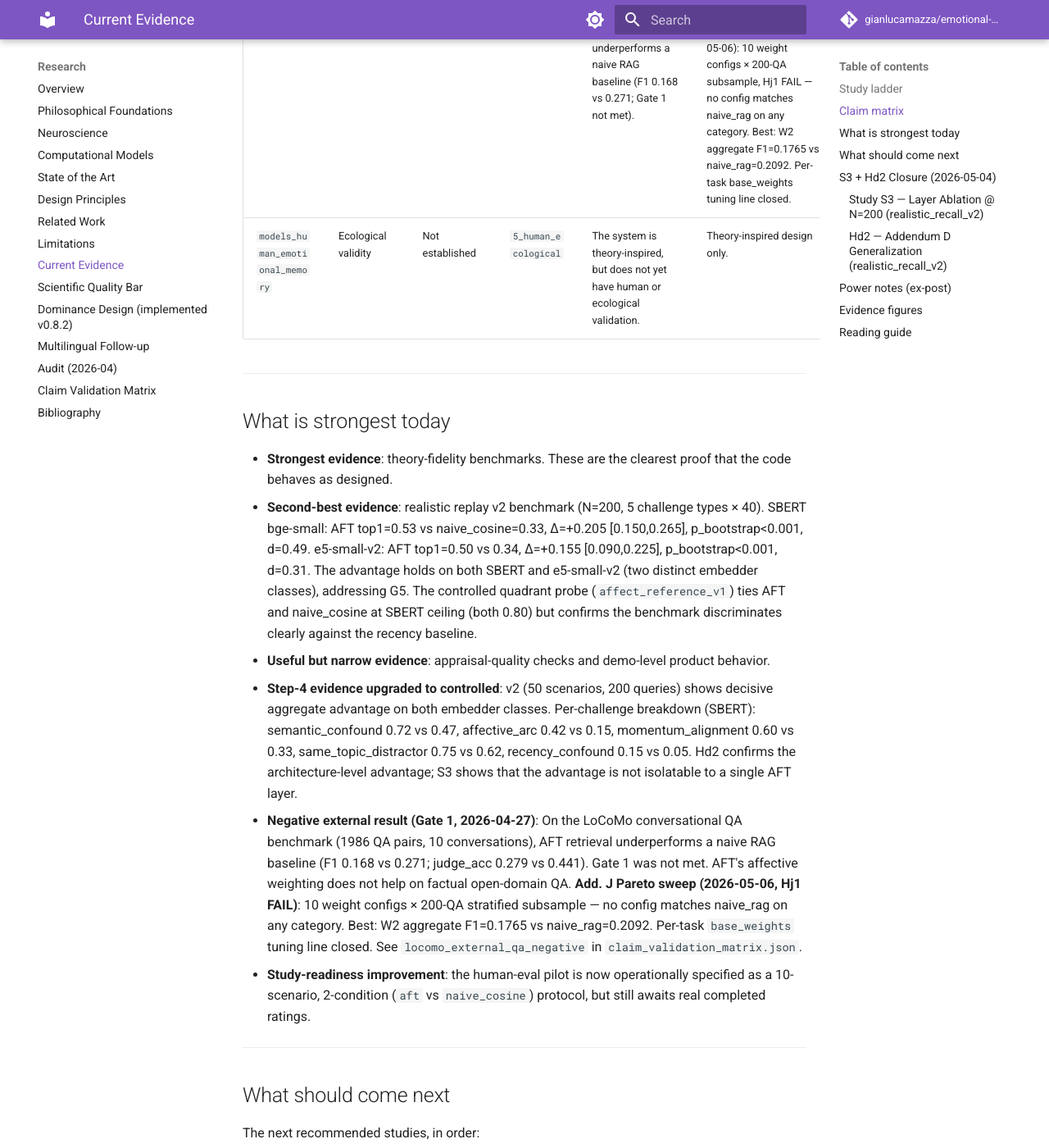
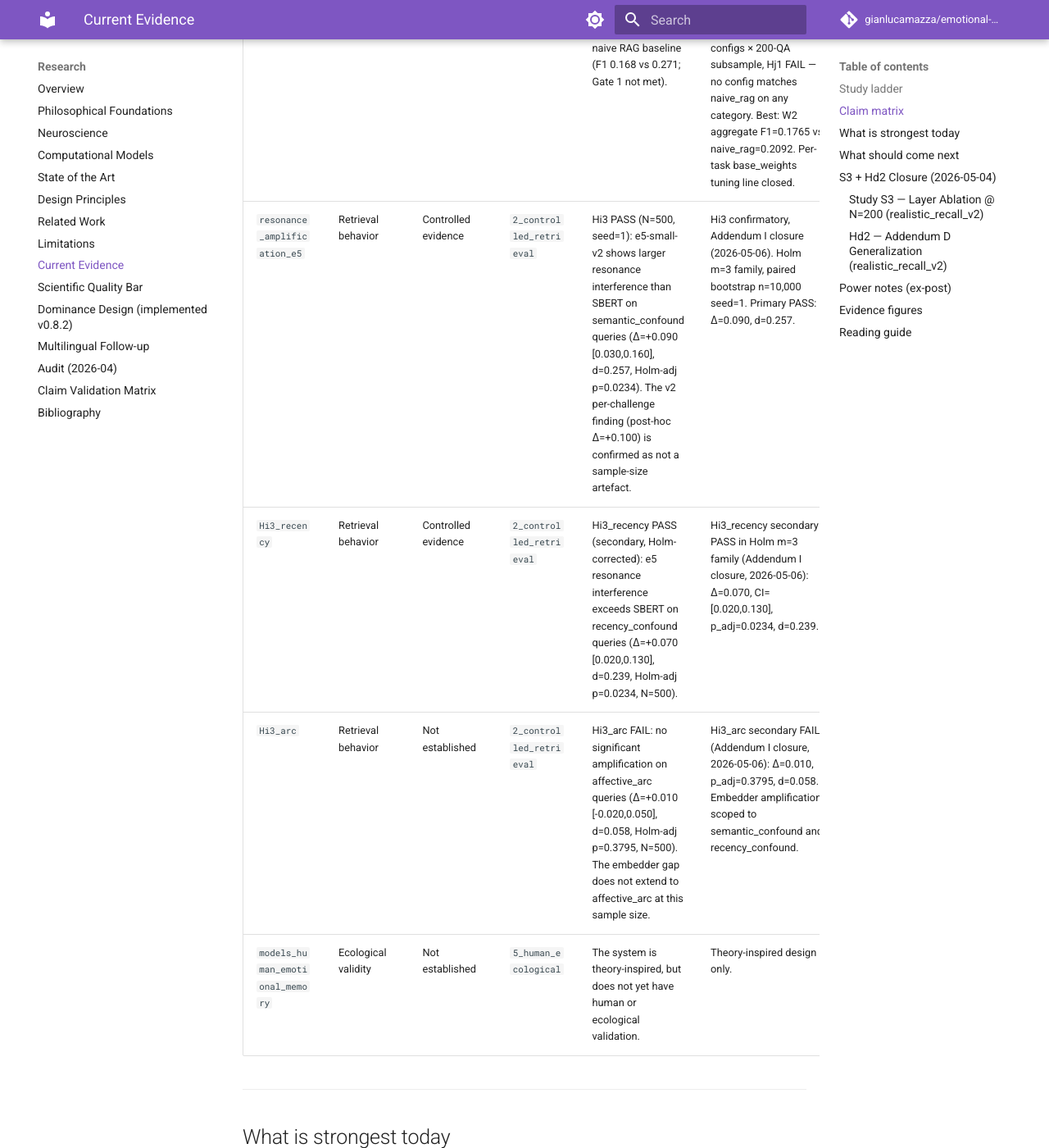
Before and after one commit to gianlucamazza/emotional-memory, an MkDocs documentation site: the page built from docs/research/09_current_evidence.md, in a window 1280 px wide and 1400 px high, scrolled down 3207 px. Shown: the whole window at 82% size. Built offline with MkDocs 1.6.1 and Material for MkDocs 9.7.7, drawn with Linux system fonts in a browser that asks for light colours; comment, search, counter and statistics services are not loaded.

Commit message:
docs(research): add Hi3 family rows to 09_current_evidence claim table
resonance_amplification_e5 (PASS), Hi3_recency (PASS), Hi3_arc (FAIL)
rows added to satisfy test_current_evidence_page_mentions_canonical_matrix_and_allowed_wording.

Co-Authored-By: Claude Sonnet 4.6 <noreply@anthropic.com>

```diff
--- a/docs/research/09_current_evidence.md
+++ b/docs/research/09_current_evidence.md
@@ -55,6 +55,9 @@ evidence level, and still-open gaps.
 | `appraisal_directionally_useful` | Appraisal quality | Early controlled evidence | `3_appraisal_quality` | Appraisal is directionally useful. | The appraisal-quality benchmark provides early controlled evidence on natural-language inputs. | Calibration across models, domains, and languages. | Appraisal robustness study across models, domains, and languages. |
 | `replayable_multi_session_help` | Realistic tasks | Controlled evidence | `4_realistic_tasks` | AFT helps on replayable multi-session memory tasks (v2, N=200, SBERT: AFT top1=0.53 vs naive_cosine=0.33, Δ=+0.21 [0.15,0.27], p<0.001; e5-small-v2: AFT top1=0.50 vs 0.34, Δ=+0.16 [0.09,0.22], p<0.001). | Realistic replay v2 (50 scenarios, 200 queries, 5 challenge types × 40). SBERT bge-small-en: AFT top1=0.53 vs naive_cosine=0.33, Δ=+0.205 [0.150,0.265], p_bootstrap<0.001, d=0.49. e5-small-v2: AFT top1=0.50 vs naive_cosine=0.34, Δ=+0.155 [0.090,0.225], p_bootstrap<0.001, d=0.31. Advantage holds on both embedder classes. Architecture attribution confirmed: Hd1 PASS (Addendum D, seed=1, 2026-04-27); Gate 3 CLOSED. | General superiority on external open-domain QA (LoCoMo Gate 1 FAIL — AFT F1=0.168 vs naive_rag=0.271; Add. J Pareto sweep Hj1 FAIL — base_weights tuning cannot close the gap) or completed human/ecological validation. | Execute human-evaluation pilot. |
 | `locomo_external_qa_negative` | External benchmarks | Controlled evidence | `4_realistic_tasks` | On the LoCoMo conversational QA benchmark (1986 QA pairs), AFT retrieval underperforms a naive RAG baseline (F1 0.168 vs 0.271; Gate 1 not met). | Pre-registered S1 run completed 2026-04-27. H1 and H2 both fail (Δ<0, p_one=1.0). Add. J Pareto sweep (2026-05-06): 10 weight configs × 200-QA subsample, Hj1 FAIL — no config matches naive_rag on any category. Best: W2 aggregate F1=0.1765 vs naive_rag=0.2092. Per-task base_weights tuning line closed. | Whether architectural changes (per-category routing, query-type classifier) could close the gap. base_weights tuning alone cannot match naive_rag. | Architectural approaches; full-N W2 replication not warranted (Hj1 FAIL). |
+| `resonance_amplification_e5` | Retrieval behavior | Controlled evidence | `2_controlled_retrieval` | Hi3 PASS (N=500, seed=1): e5-small-v2 shows larger resonance interference than SBERT on semantic_confound queries (Δ=+0.090 [0.030,0.160], d=0.257, Holm-adj p=0.0234). The v2 per-challenge finding (post-hoc Δ=+0.100) is confirmed as not a sample-size artefact. | Hi3 confirmatory, Addendum I closure (2026-05-06). Holm m=3 family, paired bootstrap n=10,000 seed=1. Primary PASS: Δ=0.090, d=0.257. | Mechanism: link-count instrumentation shows both embedders saturate top-5 cap (mean≈5.0); Hi2 spreading-activation over-fire hypothesis not yet localised. | Link-type/strength instrumentation to localise the Hi2 mechanism channel. |
+| `Hi3_recency` | Retrieval behavior | Controlled evidence | `2_controlled_retrieval` | Hi3_recency PASS (secondary, Holm-corrected): e5 resonance interference exceeds SBERT on recency_confound queries (Δ=+0.070 [0.020,0.130], d=0.239, Holm-adj p=0.0234, N=500). | Hi3_recency secondary PASS in Holm m=3 family (Addendum I closure, 2026-05-06): Δ=0.070, CI=[0.020,0.130], p_adj=0.0234, d=0.239. | Mechanism; replication on independent dataset. | Contingent on Hi3 mechanism study. |
+| `Hi3_arc` | Retrieval behavior | Not established | `2_controlled_retrieval` | Hi3_arc FAIL: no significant amplification on affective_arc queries (Δ=+0.010 [-0.020,0.050], d=0.058, Holm-adj p=0.3795, N=500). The embedder gap does not extend to affective_arc at this sample size. | Hi3_arc secondary FAIL (Addendum I closure, 2026-05-06): Δ=0.010, p_adj=0.3795, d=0.058. Embedder amplification scoped to semantic_confound and recency_confound. | Whether larger N or different dataset would show signal. | No active follow-up; Hi3_arc FAIL scopes the amplification claim. |
 | `models_human_emotional_memory` | Ecological validity | Not established | `5_human_ecological` | The system is theory-inspired, but does not yet have human or ecological validation. | Theory-inspired design only. | Human behavioral correspondence. | Pilot human evaluation with completed ratings and external benchmarks. |
 
 ---
```
